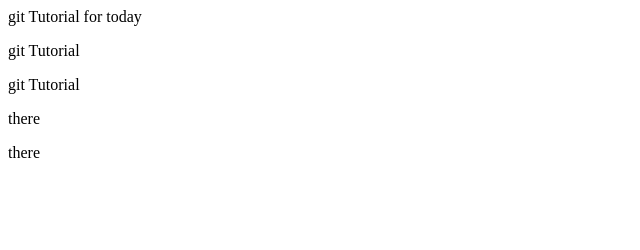
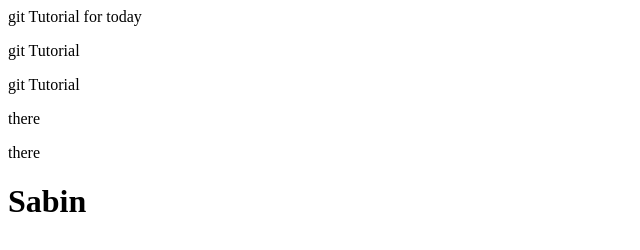
Before and after one commit to sabinAnwar/gitTutorial, a plain HTML site: page index.html in a window 1280 px wide. Shown: the whole page, without its empty margins (0-640 px from the left). Drawn offline with Linux system fonts and the light colour scheme.

Commit message:
feat(): chenge the text in header 1

```diff
--- a/index.html
+++ b/index.html
@@ -12,6 +12,6 @@
     <p>there</p>
 
   <p>there</p>
-
+<h1>Sabin</h1>
 </body>
 </html>
```
